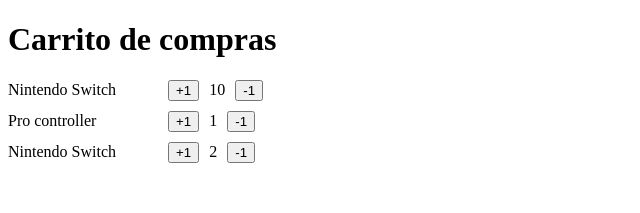
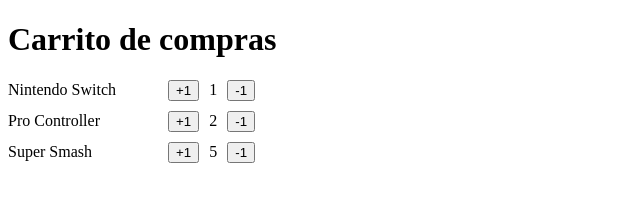
Before and after one commit to Ezeki3/first-steps, a React (Vite) app: page / in a window 1280 px wide. Shown: the top 213 px of the page, without its empty margins (0-640 px from the left). Built offline with nearby package versions, Linux system fonts and the light colour scheme.

Commit message:
mostrar listados de elementos

```diff
--- a/src/FirstStepsApp.tsx
+++ b/src/FirstStepsApp.tsx
@@ -1,24 +1,29 @@
 import { ItemCounter } from "./shopping-cart/ItemCounter";
+
+interface ItemInCart {
+  productName: string;
+  quantity: number;
+}
+
+const itemsInCart: ItemInCart[] = [
+  { productName: 'Nintendo Switch', quantity: 1 },
+  { productName: 'Pro Controller', quantity: 2 },
+  { productName: 'Super Smash', quantity: 5 },
+]
 
 export function FirstStepsApp() {
   return (
     <>
       <h1>Carrito de compras</h1>
 
-      <ItemCounter
-        name='Nintendo Switch'
-        quantity={10}
-      />
+      {itemsInCart.map(({ productName, quantity }) => (
+        <ItemCounter
+          key={productName}
+          name={productName}
+          quantity={quantity}
+        />
+      ))}
 
-      <ItemCounter
-        name='Pro controller'
-        quantity={1}
-      />
-
-      <ItemCounter
-        name='Nintendo Switch'
-        quantity={2}
-      />
     </>
   )
 }
```
